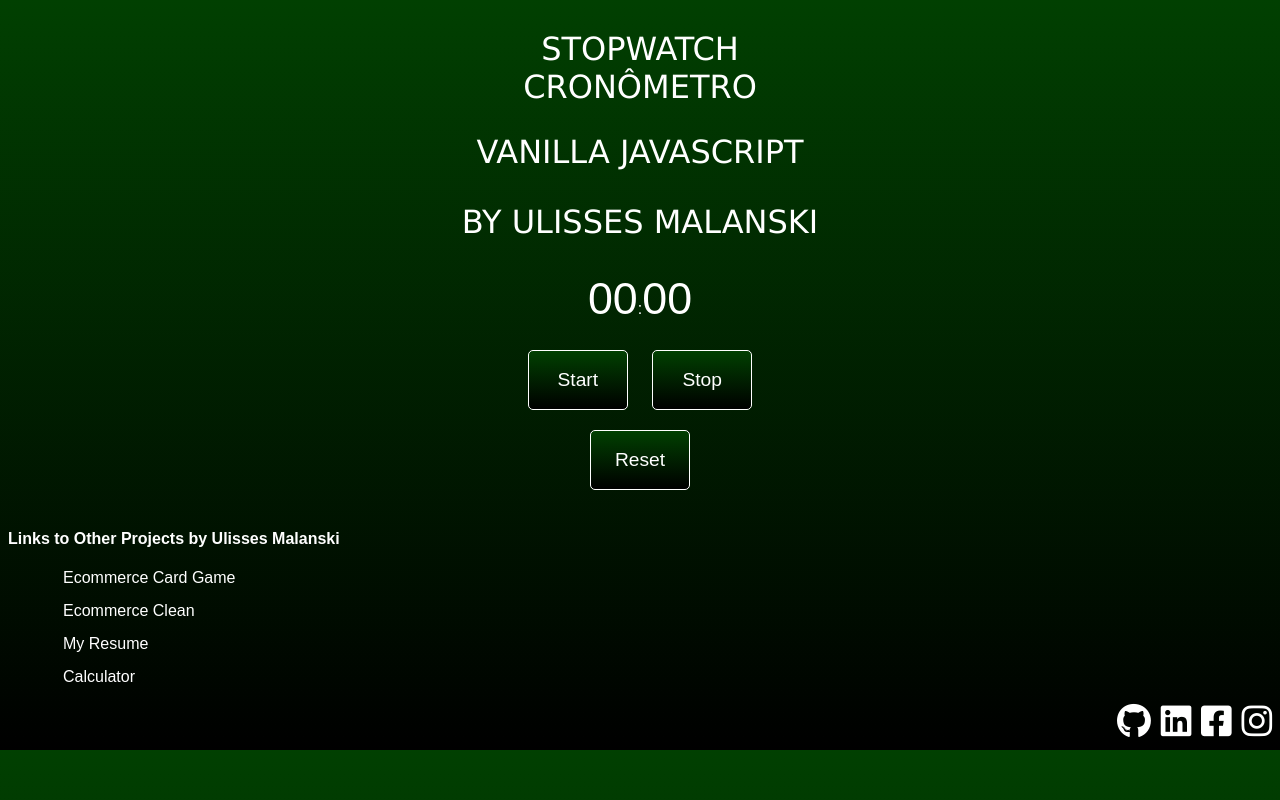
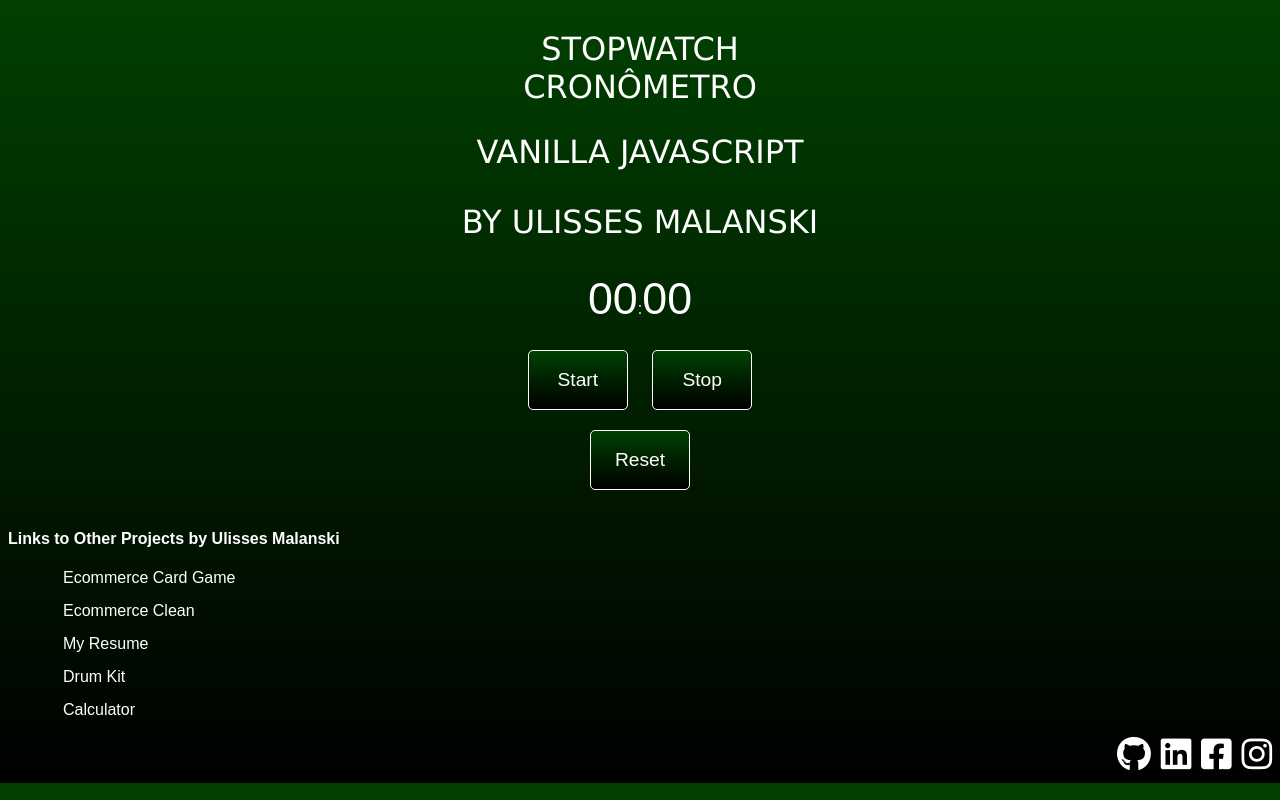
Before and after one commit to malanski/Stopwatch-Vanilla, a website: page index.html in a window 1280 px wide. Drawn offline with Linux system fonts and the light colour scheme.

Commit message:
add drum kit project link

```diff
--- a/index.html
+++ b/index.html
@@ -41,6 +41,9 @@
             <a href="https://malanski.github.io/MyResume/" title="A short personal Resume">My Resume</a>
         </li>
         <li>
+            <a href="https://malanski.github.io/DrumKit/" title="JavaScript study Drum Kit">Drum Kit</a>
+        </li>
+        <li>
             <a href="https://malanski.github.io/CalculatorX/" title="JavaScript study Calculator">Calculator</a>
         </li>
     </ul>
@@ -60,5 +63,6 @@
         <a href="https://www.instagram.com/ulissesmalanski_tattoo/" title="instagram">
             <i class="socialfoot fab fa-instagram"></i>
         </a>
+     </div>
 </body>
 </html>
```
